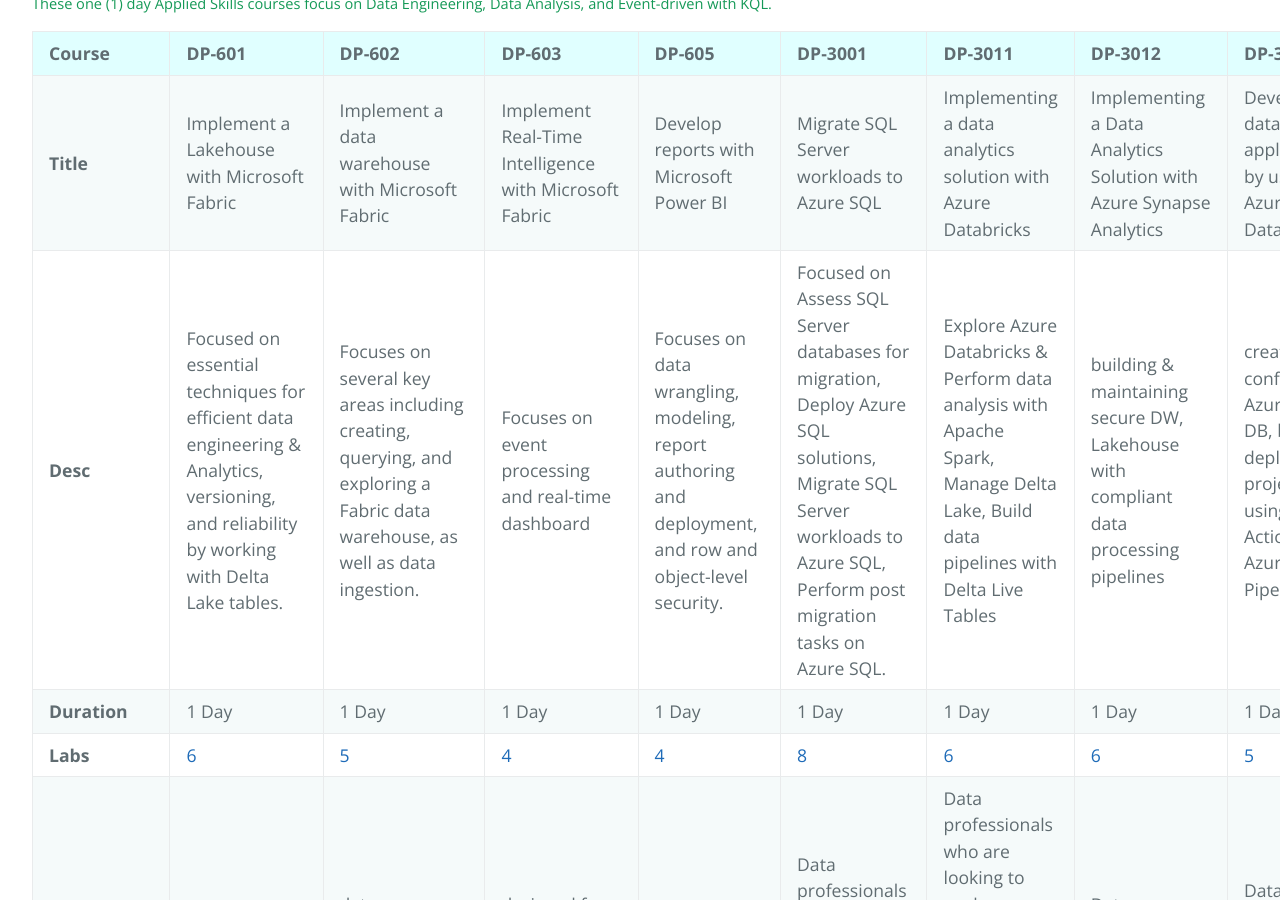
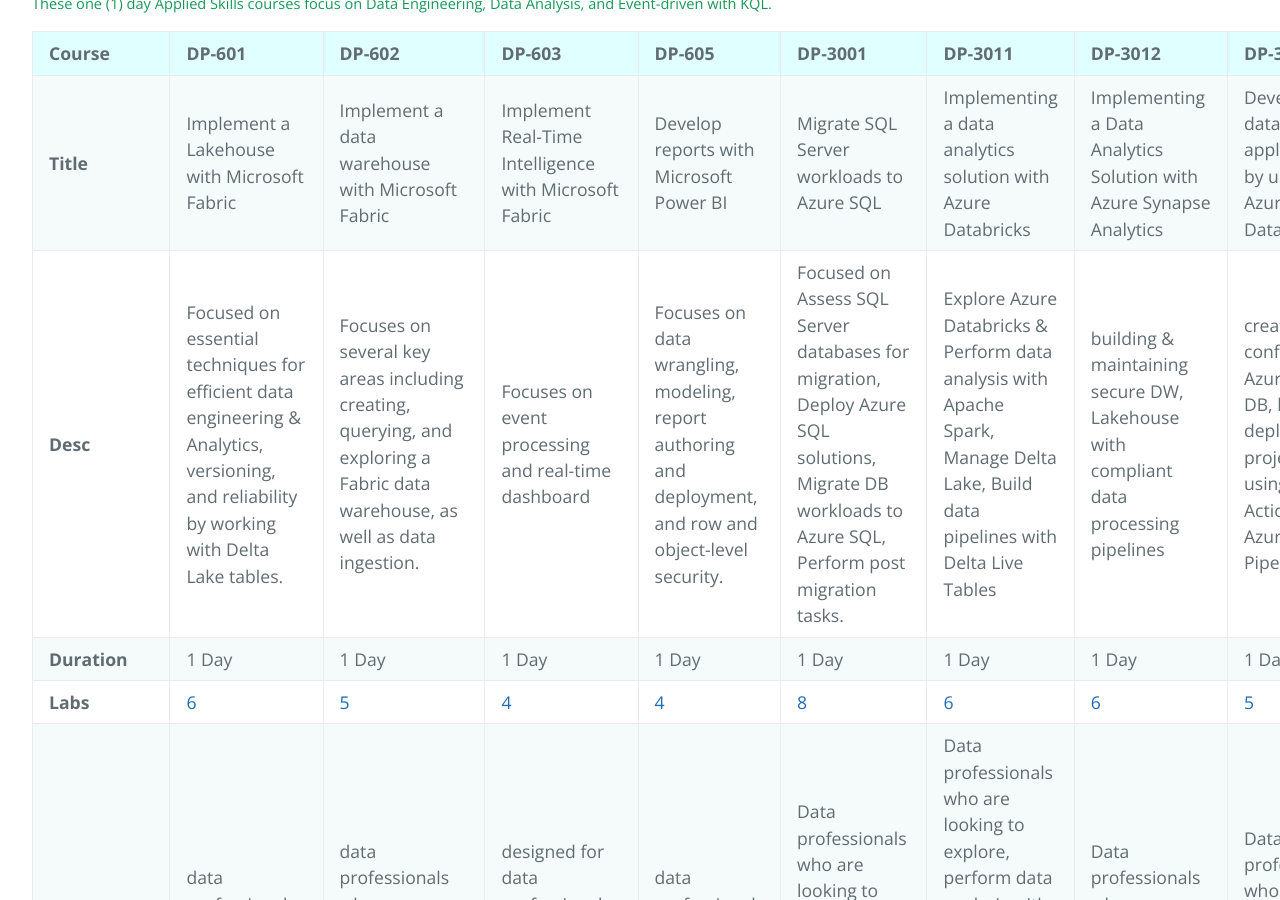
Before and after one commit to true-while/tpm-cheat-sheets, a Jekyll site: the page built from docs/dp-table.md, in a window 1280 px wide and 900 px high, scrolled down 429 px. Built offline with Jekyll 4.4.1, drawn with Linux system fonts in a browser that asks for light colours; our own code applies the rules of GitHub Pages for plain Markdown files.

Commit message:
Update dp-table.md

```diff
--- a/docs/dp-table.md
+++ b/docs/dp-table.md
@@ -4,7 +4,7 @@
 |**Course**|DP-601|DP-602|DP-603|DP-605|DP-3001|DP-3011|DP-3012|DP-3020|DP-3021|
 |** --- **| --- | --- | --- | --- | --- | --- | --- | --- | --- |
 |**Title**|Implement a Lakehouse with Microsoft Fabric|Implement a data warehouse with Microsoft Fabric|Implement Real-Time Intelligence with Microsoft Fabric|Develop reports with Microsoft Power BI|Migrate SQL Server workloads to Azure SQL|Implementing a data analytics solution with Azure Databricks|Implementing a Data Analytics Solution with Azure Synapse Analytics|Develop data-driven applications by using Azure SQL Database|Configure and migrate to Azure Database for PostgreSQL|
-|**Desc**|Focused on essential techniques for efficient data engineering & Analytics, versioning, and reliability by working with Delta Lake tables.|Focuses on several key areas including creating, querying, and exploring a Fabric data warehouse, as well as data ingestion.|Focuses on event processing and real-time dashboard|Focuses on data wrangling, modeling, report authoring and deployment, and row and object-level security.|Focused on Assess SQL Server databases for migration, Deploy Azure SQL solutions, Migrate SQL Server workloads to Azure SQL, Perform post migration tasks on Azure SQL.| Explore Azure Databricks & Perform data analysis with Apache Spark,  Manage Delta Lake, Build data pipelines with Delta Live Tables|building & maintaining secure DW, Lakehouse with compliant data processing pipelines |create & configure an Azure SQL DB, build & deploy DB projects using GitHub Actions & Azure Pipelines|deploying, managing & optimizing PostgreSQL databases in Azure.|
+|**Desc**|Focused on essential techniques for efficient data engineering & Analytics, versioning, and reliability by working with Delta Lake tables.|Focuses on several key areas including creating, querying, and exploring a Fabric data warehouse, as well as data ingestion.|Focuses on event processing and real-time dashboard|Focuses on data wrangling, modeling, report authoring and deployment, and row and object-level security.|Focused on Assess SQL Server databases for migration, Deploy Azure SQL solutions, Migrate DB workloads to Azure SQL, Perform post migration tasks.| Explore Azure Databricks & Perform data analysis with Apache Spark,  Manage Delta Lake, Build data pipelines with Delta Live Tables|building & maintaining secure DW, Lakehouse with compliant data processing pipelines |create & configure an Azure SQL DB, build & deploy DB projects using GitHub Actions & Azure Pipelines|deploying, managing & optimizing PostgreSQL databases in Azure.|
 |**Duration**|1 Day|1 Day|1 Day|1 Day|1 Day|1 Day|1 Day|1 Day|1 Day|
 |**Labs**|[6](https://microsoftlearning.github.io/mslearn-fabric/)|[5](https://microsoftlearning.github.io/mslearn-fabric/)|[4](https://microsoftlearning.github.io/mslearn-fabric/)|[4](https://microsoftlearning.github.io/PL-300-Microsoft-Power-BI-Data-Analyst/)|[8](https://microsoftlearning.github.io/mslearn-sql-migration/)|[6](https://microsoftlearning.github.io/mslearn-databricks/)|[6](https://microsoftlearning.github.io/dp-203-azure-data-engineer/)|[5](https://microsoftlearning.github.io/mslearn-sql-dev/)|[11](https://microsoftlearning.github.io/mslearn-postgresql/)|
 |**Audience**|data professionals who are familiar with data modeling, extraction, and analytics|data professionals who are familiar with SQL,  data modeling, data transformation, and exploratory data analytics.|designed for data professionals who have some familiarity with KQL and event processing concepts.|data professionals who are familiar with data modeling, extraction, and analytics|Data professionals who are looking to gain knowledge and hands-on experience to migrate SQL Server workloads to Azure SQL.|Data professionals who are looking to explore, perform data analysis with Azure Databricks using Apache Spark,  Build data pipelines with Delta Live Tables, Deploy workloads Workflows|Data professionals who are looking to explore, perform data analysis with Azure Synapse using Apache Spark,|Data professionals who are looking to create new cloud database applications or migrate to Azure SQL databases.|Data professionals who are looking to migrate their databases, such as PostgreSQL, Oracle, or other DBMS, to Azure Cloud SQL for PostgreSQL.|
```
